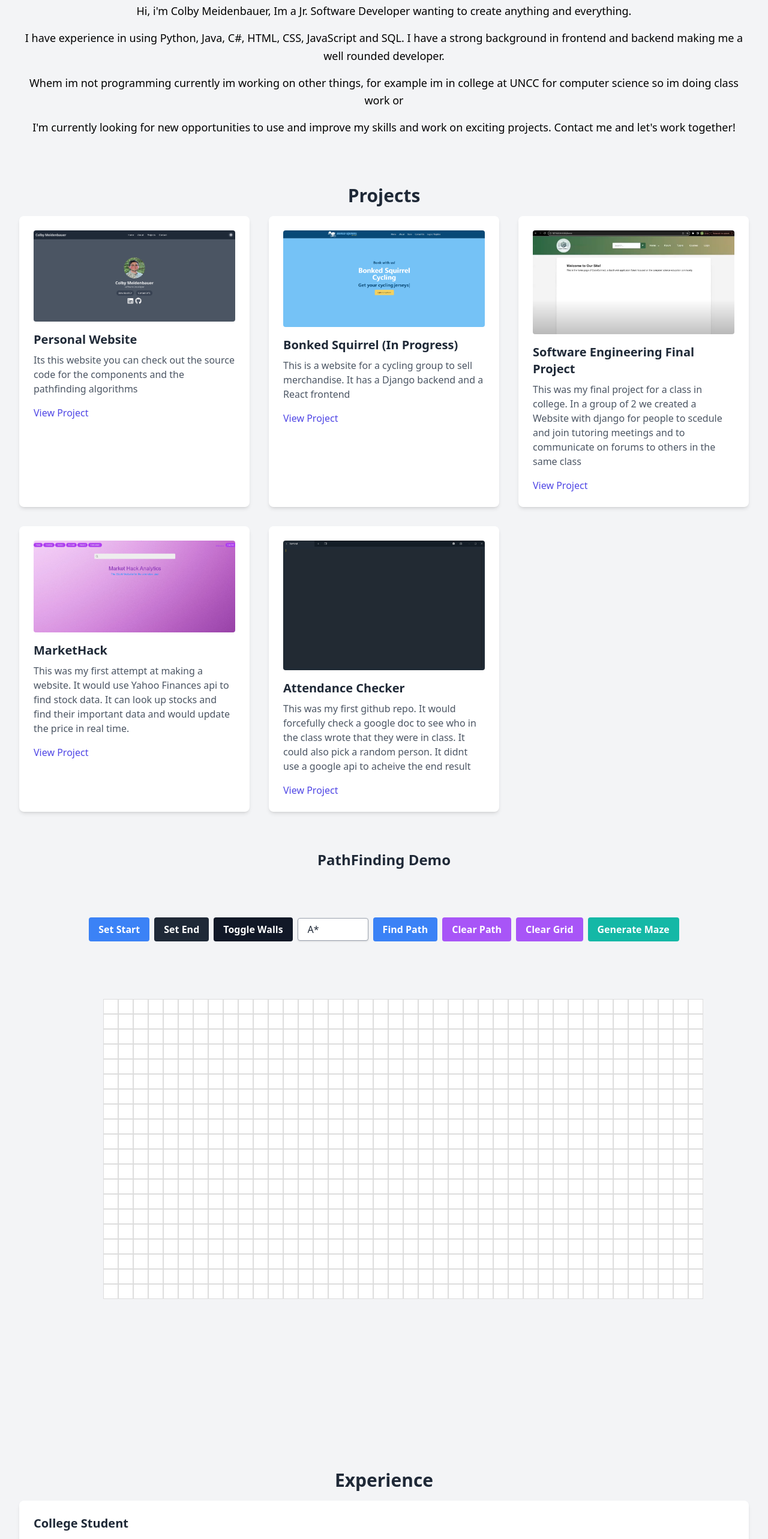
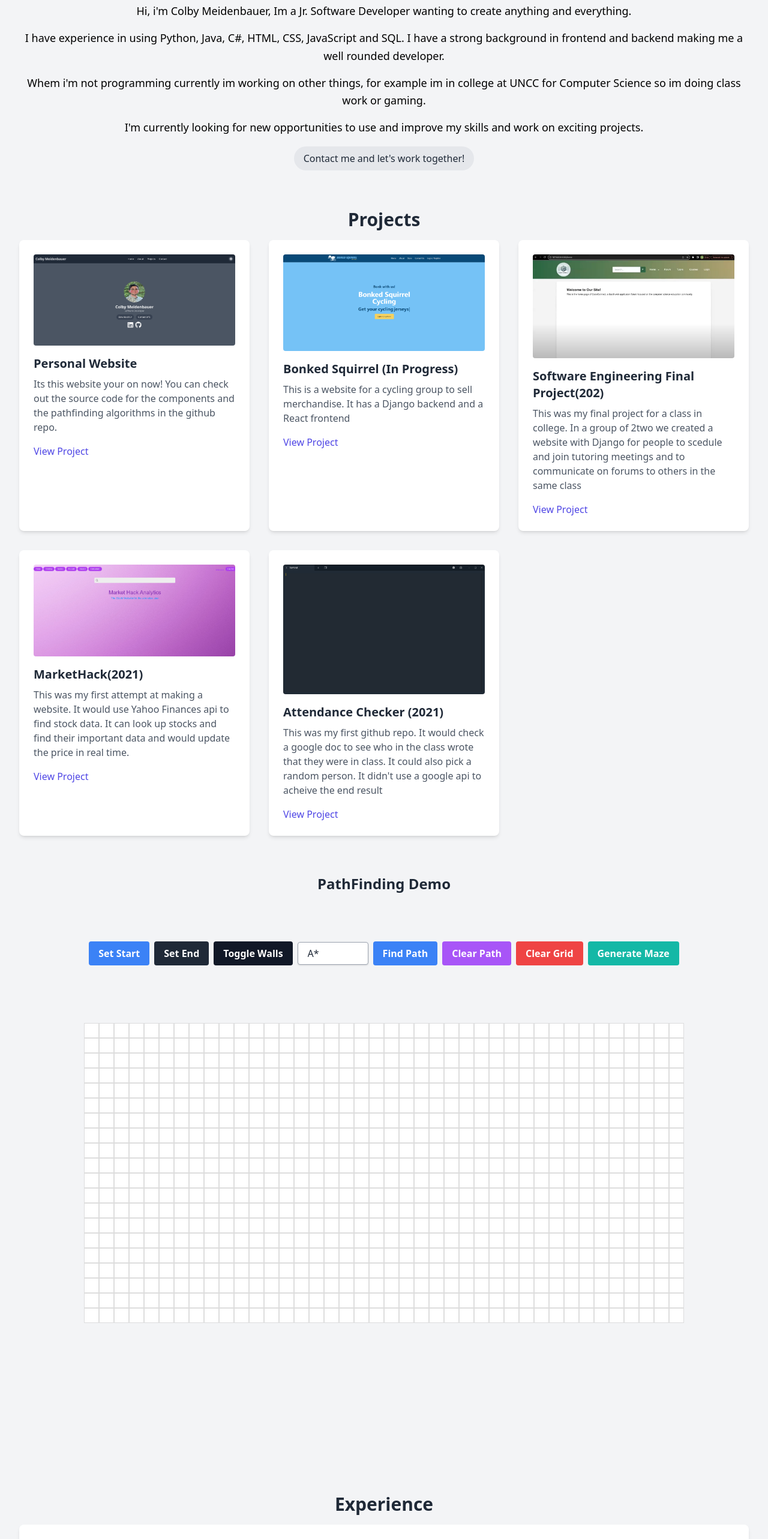
Before and after one commit to UberCoderHyde/PersonalWebsite, a React (Vite) app: page / in a window 1280 px wide. Shown: the part 860-3425 px from the top of the page at 60% size. Built offline with nearby package versions, Linux system fonts and the light colour scheme.

Commit message:
Added Better Formatting

```diff
--- a/src/components/About.jsx
+++ b/src/components/About.jsx
@@ -12,11 +12,14 @@ const About = () => {
         I have experience in using Python, Java, C#, HTML, CSS, JavaScript and SQL. I have a strong background in frontend and backend making me a well rounded developer.
       </p>
       <p className="text-lg leading-relaxed mb-4">
-        Whem im not programming currently im working on other things, for example im in college at UNCC for computer science so im doing class work or
+        Whem i'm not programming currently im working on other things, for example im in college at UNCC for Computer Science so im doing class work or gaming.
       </p>
       <p className="text-lg leading-relaxed mb-4">
-        I'm currently looking for new opportunities to use and improve my skills and work on exciting projects. Contact me and let's work together!
-      </p>
+        I'm currently looking for new opportunities to use and improve my skills and work on exciting projects.
+    </p>
+      <button data-aos="fade-up" className="bg-gray-200 dark:bg-gray-700 text-gray-800 dark:text-white rounded-full px-4 py-2">
+        Contact me and let's work together!
+      </button>
     </div>
   </section>
   );
--- a/src/components/Grid.jsx
+++ b/src/components/Grid.jsx
@@ -15,6 +15,7 @@ const createNode = (row, col) => ({
   isVisited: false,
   previousNode: null,
   isPath: false, // Ensure isPath is included if used for rendering
+  status:undefined,
 });
 
 const initializeGrid = (rows, cols, startRow, startCol) => {
@@ -24,7 +25,7 @@ const initializeGrid = (rows, cols, startRow, startCol) => {
     for (let col = 0; col < cols; col++) {
       const node = createNode(row, col);
       if (row === startRow && col === startCol) {
-        node.distance = 0; // Start node distance should be 0
+        node.distance = 0;
         node.isStart = true;
       }
       currentRow.push(node);
@@ -70,10 +71,13 @@ const Grid = ({ rows = 20, cols = 40 }) => {
       grid.map((row) =>
         row.map((cell) => ({
           ...cell,
+          isEnd:false,
+          isStart:false,
           isVisited: false,
           distance: Infinity,
           previousNode: null,
           isPath: false,
+          status:undefined,
         }))
       )
     );
@@ -90,6 +94,7 @@ const Grid = ({ rows = 20, cols = 40 }) => {
           isWall: false,
           isStart: false,
           isEnd: false,
+          status:undefined,
         }))
       )
     );
@@ -268,7 +273,7 @@ const Grid = ({ rows = 20, cols = 40 }) => {
   };
 
   return (
-    <>
+    <div className="flex flex-col items-center justify-center min-h-screen">
       <div className="flex flex-col items-center justify-center text-center my-16">
         <h2 className="text-2xl font-bold dark:text-white ">PathFinding Demo</h2>
       </div>
@@ -318,7 +323,7 @@ const Grid = ({ rows = 20, cols = 40 }) => {
         </button>
         <button
           onClick={clearGrid}
-          className="bg-purple-500 hover:bg-purple-700 text-white font-bold py-2 px-4 rounded transition duration-200 ease-in-out"
+          className="bg-red-500 hover:bg-red-700 text-white font-bold py-2 px-4 rounded transition duration-200 ease-in-out"
         >
           Clear Grid
         </button>
@@ -331,12 +336,8 @@ const Grid = ({ rows = 20, cols = 40 }) => {
       </div>
 
       <div
-        className="transition-transform"
+        className="flex items-center justify-center"
         style={{
-          display: "flex",
-          flexDirection: "column",
-          alignItems: "center",
-          justifyContent: "center",
           height: "100vh", // Full viewport height
           width: "100vw", // Full viewport width
           overflow: "hidden", // Avoid scrolling
@@ -349,6 +350,7 @@ const Grid = ({ rows = 20, cols = 40 }) => {
             display: "flex",
             flexDirection:"column",
             alignItems: "center",
+            justifyConent: "center",
           }}
         >
           {grid.map((row, rowIndex) => (
@@ -375,7 +377,7 @@ const Grid = ({ rows = 20, cols = 40 }) => {
           ))}
         </div>
       </div>
-    </>
+    </div>
   );
 };
 
@@ -396,5 +398,5 @@ function determineBackgroundColor(node) {
     const lightness = 15 + 70 * (node.distance / 60); // Assumes max distance scale is 10, adjust as needed
     return `hsl(200, 100%, ${Math.min(lightness, 90)}%)`; // Capping lightness at 100%
   }
-  return "transparent"; // Default color for unvisited nodes
+  return "white"; // Default color for unvisited nodes
 }
--- a/src/components/Projects.jsx
+++ b/src/components/Projects.jsx
@@ -9,7 +9,7 @@ import PersonalSiteImage from '../images/PersonalSiteImage.png'
 const projects = [
   {
     title: 'Personal Website',
-    description: 'Its this website you can check out the source code for the components and the pathfinding algorithms',
+    description: 'Its this website your on now! You can check out the source code for the components and the pathfinding algorithms in the github repo.',
     imageUrl: PersonalSiteImage,
     link: 'https://github.com/UberCoderHyde/PersonalWebsite'
   },
@@ -20,20 +20,20 @@ const projects = [
     link: 'https://github.com/UberCoderHyde/BonkedSquirrel'
   },
   {
-    title: 'Software Engineering Final Project',
-    description: 'This was my final project for a class in college. In a group of 2 we created a Website with django for people to scedule and join tutoring meetings and to communicate on forums to others in the same class',
+    title: 'Software Engineering Final Project(202)',
+    description: 'This was my final project for a class in college. In a group of 2two we created a website with Django for people to scedule and join tutoring meetings and to communicate on forums to others in the same class',
     imageUrl: FinalProject,
     link: 'https://github.com/UberCoderHyde/3155-Final-Project'
   },
   {
-    title: 'MarketHack',
+    title: 'MarketHack(2021)',
     description: 'This was my first attempt at making a website. It would use Yahoo Finances api to find stock data. It can look up stocks and find their important data and would update the price in real time.',
     imageUrl: MHA,
     link: 'https://github.com/UberCoderHyde/MarketHack'
   },
   {
-    title: 'Attendance Checker',
-    description: 'This was my first github repo. It would forcefully check a google doc to see who in the class wrote that they were in class. It could also pick a random person. It didnt use a google api to acheive the end result',
+    title: 'Attendance Checker (2021)',
+    description: 'This was my first github repo. It would check a google doc to see who in the class wrote that they were in class. It could also pick a random person. It didn\'t use a google api to acheive the end result',
     imageUrl: ConsoleImage,
     link: 'https://github.com/UberCoderHyde/AttendanceCheckerJavaConsole'
   }
```
